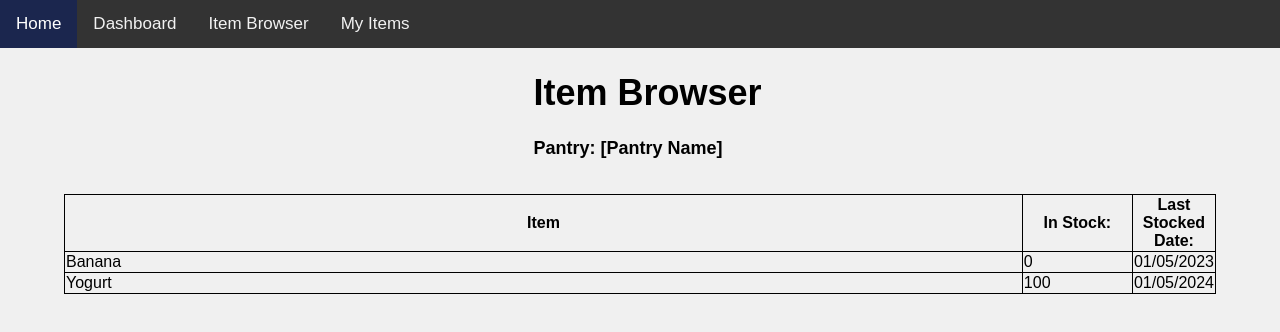
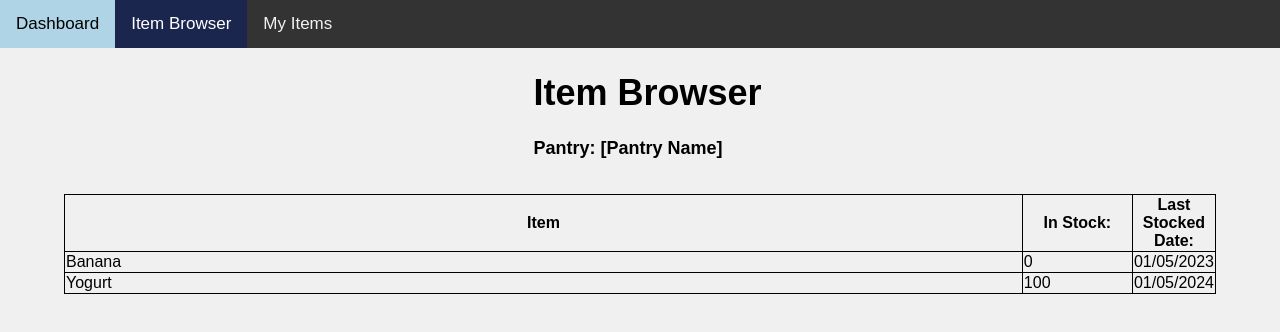
Before and after one commit to George5683/FEEDS, a website: page Resources/HTML/item-browser.html in a window 1280 px wide. Drawn offline with Linux system fonts and the light colour scheme.

Commit message:
remove home tab from navigation branch
it's actually redundant. also change it so that
the item browser navigation bar is highlighted
correctly

```diff
--- a/Resources/HTML/item-browser.html
+++ b/Resources/HTML/item-browser.html
@@ -3,13 +3,12 @@
 <head>
     <meta charset="UTF-8">
     <meta name="viewport" content="width=device-width, initial-scale=1.0">
-    <title>Login Page</title>
+    <title>Dashboard</title>
     <link rel="stylesheet" href="../CSS/item-browser.css">
 </head>
 <div class="topnav">
-    <a class="active" href="#home">Home</a>
     <a href="#dashboard">Dashboard</a>
-    <a href="#item-browser">Item Browser</a>
+    <a class="active" href="#item-browser">Item Browser</a>
     <a href="#my-items">My Items</a>
   </div>
 <body>
```
Also changed, not shown: Resources/HTML/dashboard.html (+0 -1 lines).
